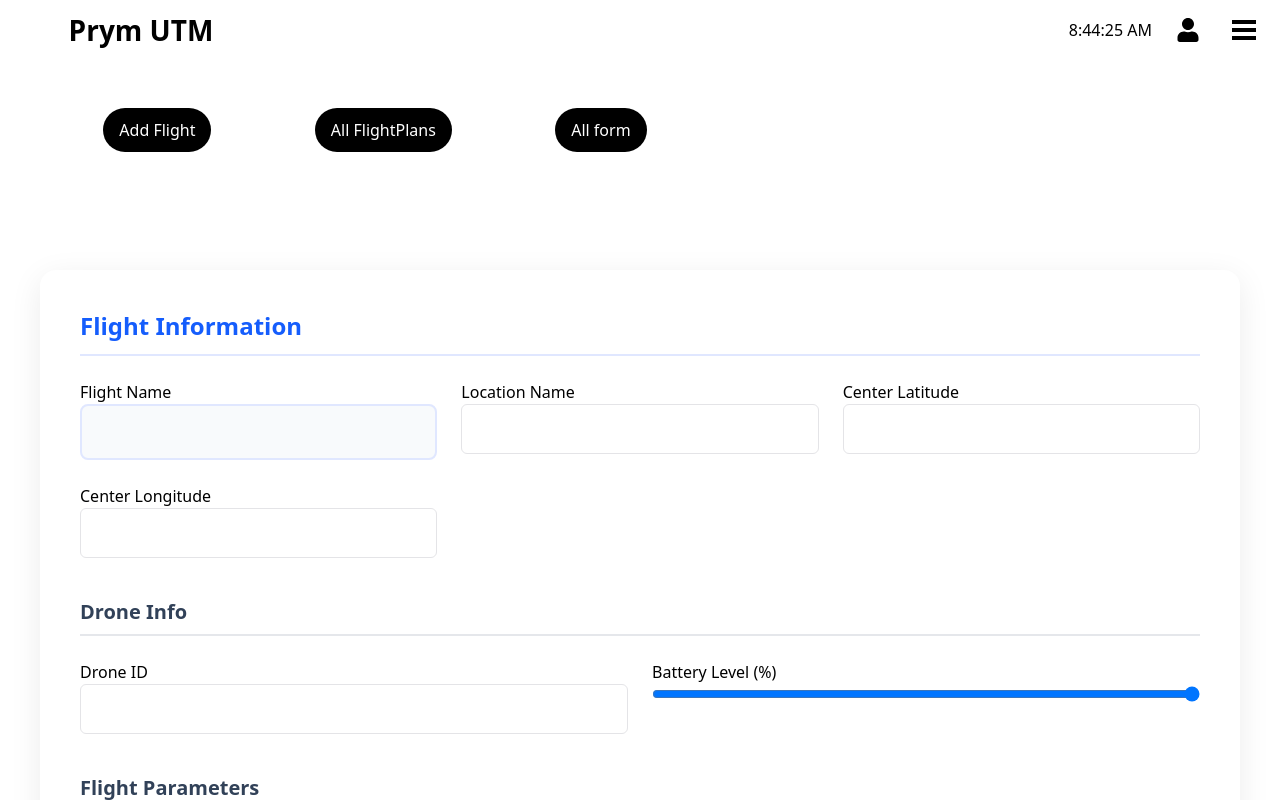
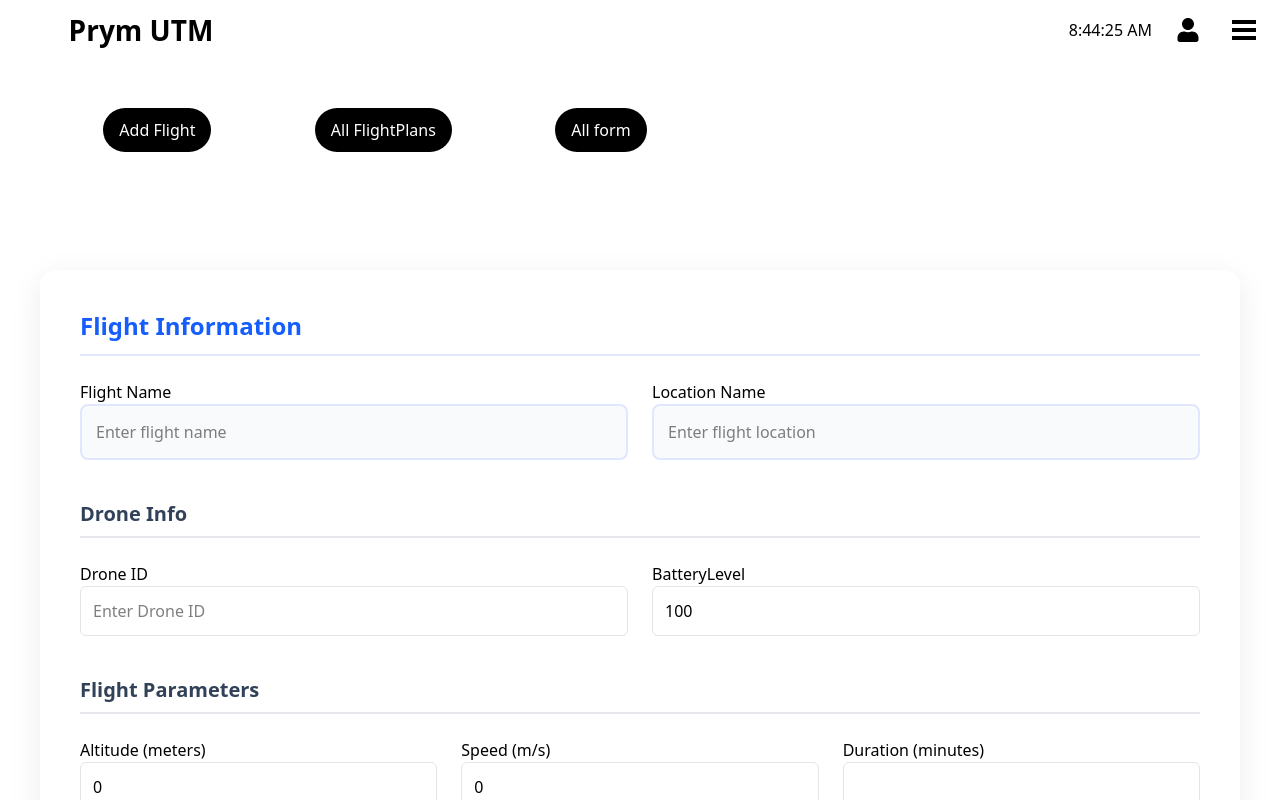
Before and after one commit to Prym-aero/Prym-UTM, a React (Vite) app in the folder prym-utm/: page /flightPlan in a window 1280 px wide. Both pictures are taken after a click on the button "All form". Shown: the top 800 px of the page. Built offline with nearby package versions, Linux system fonts and the light colour scheme; no server answers.

Commit message:
make changes in the frontend

```diff
--- a/prym-utm/src/components/InputDesign.jsx
+++ b/prym-utm/src/components/InputDesign.jsx
@@ -1,8 +1,87 @@
 "use client";
 import React from "react";
+import { useState, useEffect } from "react";
+import axios from "axios";
 
 const InputDesign = () => {
+  const [formData, setFormData] = useState({
+    // userId: "", // User who created the flight
+    flightName: "",
+    locationName: "",
+    center: { lat: null, lon: null }, // Prevents 'undefined' issues
+    radius: 0, // Default numerical values to 0
+    altitude: 0,
+    speed: 0,
+    duration: 0,
+    flightDate: "", // Date input in string format
 
+    // 🔹 Drone Details
+    droneId: "",
+    droneModel: "",
+    batteryLevel: 100, // Default battery level at 100%
+
+    // 🔹 Waypoints (Array)
+    waypoints: [], // Empty array to start
+
+    // 🔹 Pilot Information
+    pilotId: "",
+    pilotName: "",
+
+    // 🔹 Flight Status
+    status: "pending", // Default to 'pending'
+
+    // 🔹 Regulatory & Safety Checks
+    regulatoryApproval: false,
+    safetyChecks: false,
+
+    // 🔹 Environmental & Emergency Fields
+    weatherConditions: "Unknown", // Default to 'Unknown'
+    emergencyFailsafe: false,
+
+    // 🔹 Additional Info
+    logs: [], // Logs start empty
+    notes: "",
+  });
+
+  const fetchCoordinates = async (location) => {
+    if (!location) return; // Prevent empty API calls
+
+    try {
+      const response = await fetch(
+        `https://nominatim.openstreetmap.org/search?format=json&q=${encodeURIComponent(
+          location
+        )}`
+      );
+      const data = await response.json();
+
+      if (data.length > 0) {
+        const { lat, lon } = data[0]; // Get first result
+        setFormData((prevData) => ({
+          ...prevData,
+          center: { lat: parseFloat(lat), lon: parseFloat(lon) }, // Store coordinates
+        }));
+        console.log(formData.center);
+      }
+    } catch (error) {
+      console.error("Error fetching coordinates:", error);
+    }
+  };
+
+  useEffect(() => {
+    const delayDebounceFn = setTimeout(() => {
+      fetchCoordinates(formData.locationName);
+    }, 500); // Delay API call to prevent too many requests
+
+    return () => clearTimeout(delayDebounceFn); // Cleanup to avoid unnecessary calls
+  }, [formData.locationName]); // Runs only when locationName changes
+
+  const handleChange = (e) => {
+    const { name, value } = e.target;
+    setFormData((prev) => ({
+      ...prev,
+      [name]: value,
+    }));
+  };
 
   return (
     <div className="w-screen h-screen  p-2.5">
@@ -18,21 +97,30 @@ const InputDesign = () => {
               <input
                 type="text"
                 className="p-3.5 w-full text-base rounded-lg border-2 border-indigo-100 border-solid transition-all bg-slate-50 duration-[0.2s] ease-[ease]"
+                name="flightName"
+                value={formData.flightName}
+                placeholder="Enter flight name"
+                onChange={handleChange}
               />
             </div>
             <div>
               <label className="mb-2 font-medium">Location Name</label>
               <input
                 type="text"
-                className="p-3 w-full rounded-md border border-solid border-zinc-200"
+                className="p-3.5 w-full text-base rounded-lg border-2 border-indigo-100 border-solid transition-all bg-slate-50 duration-[0.2s] ease-[ease]"
+                name="locationName"
+                value={formData.locationName}
+                placeholder="Enter flight location"
+                onChange={handleChange}
               />
             </div>
-            <div>
+            {/* <div>
               <label className="mb-2 font-medium">Center Latitude</label>
               <input
                 type="number"
                 step="0.000001"
                 className="p-3 w-full rounded-md border border-solid border-zinc-200"
+
               />
             </div>
             <div>
@@ -42,7 +130,7 @@ const InputDesign = () => {
                 step="0.000001"
                 className="p-3 w-full rounded-md border border-solid border-zinc-200"
               />
-            </div>
+            </div> */}
           </div>
         </section>
 
@@ -57,16 +145,21 @@ const InputDesign = () => {
               <input
                 type="text"
                 className="p-3 w-full rounded-md border border-solid border-zinc-200"
+                name="droneId"
+                value={formData.droneId}
+                placeholder="Enter Drone ID"
+                onChange={handleChange}
               />
             </div>
             <div>
-              <label className="mb-2 font-medium">Battery Level (%)</label>
+              <label className="mb-2 font-medium">BatteryLevel</label>
               <input
-                type="range"
-                min="0"
-                max="100"
-                defaultValue="100"
-                className="w-full"
+                type="text"
+                className="p-3 w-full rounded-md border border-solid border-zinc-200"
+                name="batteryLevel"
+                value={formData.batteryLevel}
+                placeholder="Enter batteryLevel"
+                onChange={handleChange}
               />
             </div>
           </div>
@@ -83,6 +176,10 @@ const InputDesign = () => {
               <input
                 type="number"
                 className="p-3 w-full rounded-md border border-solid border-zinc-200"
+                name="altitude"
+                value={formData.altitude}
+                placeholder="Enter the Altitude"
+                onChange={handleChange}
               />
             </div>
             <div>
@@ -90,6 +187,10 @@ const InputDesign = () => {
               <input
                 type="number"
                 className="p-3 w-full rounded-md border border-solid border-zinc-200"
+                name="speed"
+                value={formData.speed}
+                placeholder="Enter speed"
+                onChange={handleChange}
               />
             </div>
             <div>
```
